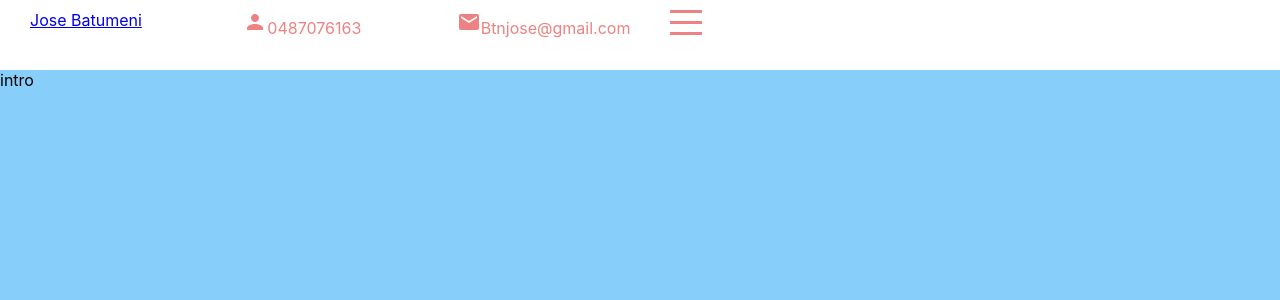
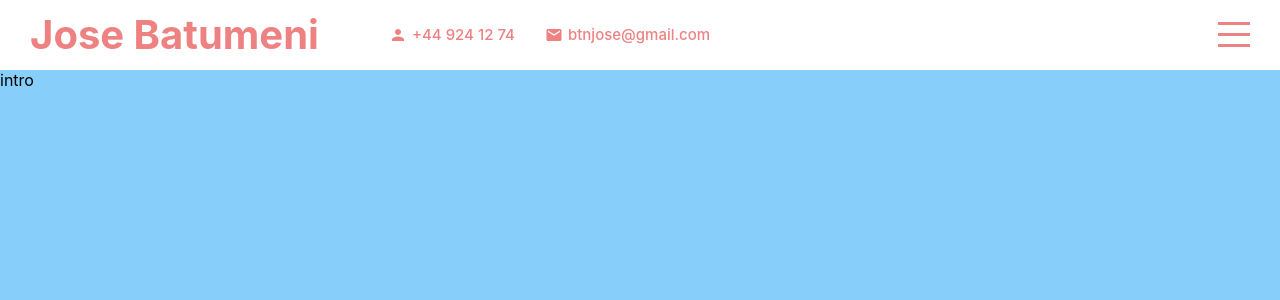
Before and after one commit to JoseTbn/my-react-portfolio, a React (Create React App) app: page / in a window 1280 px wide. Shown: the top 300 px of the page. Built offline with nearby package versions, Linux system fonts and the light colour scheme.

Commit message:
error solved

```diff
--- a/src/App.js
+++ b/src/App.js
@@ -1,3 +1,4 @@
+import React ,{ useState} from "react";
 import './App.scss';
 import Contact from './Components/Contact/Contact';
 import Intro from './Components/Intro/Intro';
@@ -6,10 +7,14 @@ import Testimonials from './Components/Testimonials/Testimonials';
 import Topbar from './Components/Topbar/Topbar';
 import Works from './Components/Works/Works';
 
+
 function App() {
+
+  const [hamburgerExpand , setHamburgerExpand] = useState(false)
+
   return (
     <div className="App">
-<Topbar/>
+<Topbar hamburgerExpand ={hamburgerExpand} setHamburgerExpand={setHamburgerExpand}  />
     <div className="sections">
 <Intro/>
 <Portfolio/>
--- a/src/App.scss
+++ b/src/App.scss
@@ -13,11 +13,12 @@ width: 100%;
     &::-webkit-scrollbar{
       display: none;
     }
-  }
 
-  *{
+
+  >*{
    width: 100vw;
    height: calc(100vh - 70px);
    scroll-snap-align:start ;
   }
 }
+}
--- a/src/Components/Topbar/Topbar.js
+++ b/src/Components/Topbar/Topbar.js
@@ -1,11 +1,39 @@
-import React from "react";
+import React  from "react";
 import "./Topbar.scss";
 import MailIcon from "@material-ui/icons/Mail";
 import PersonIcon from "@material-ui/icons/Person";
 
-export default function Topbar() {
-  return (
-    <div className="topbar">
+export default function Topbar({hamburgerExpand , setHamburgerExpand}) {
+
+
+
+
+   return (
+    // <div className={"topbar " + hamburgerExpand && "active"}>
+    //   <div className="wrapper">
+    //     <div className="left">
+    //       <a href="#intro" className="logo">
+    //         Jose Batumeni
+    //       </a>
+    //       <div className="itemContainer">
+    //         <PersonIcon className="icon" />
+    //         <span>0487076163</span>
+    //       </div>
+    //       <div className="itemContainer">
+    //         <MailIcon className="icon" />
+    //         <span>Btnjose@gmail.com</span>
+    //       </div>
+    //     </div>
+    //     <div className="right">
+    //       <div className="hamburger" onClick={() =>hamburgerExpand(!hamburgerExpand)}>
+    //         <span className="line1"></span>
+    //         <span className="line2"></span>
+    //         <span className="line3"></span>
+    //       </div>
+    //     </div>
+    //   </div>
+    // </div>
+<div className={"topbar " + (hamburgerExpand && "active")}>
       <div className="wrapper">
         <div className="left">
           <a href="#intro" className="logo">
@@ -13,21 +41,22 @@ export default function Topbar() {
           </a>
           <div className="itemContainer">
             <PersonIcon className="icon" />
-            <span>0487076163</span>
+            <span>+44 924 12 74</span>
           </div>
           <div className="itemContainer">
             <MailIcon className="icon" />
-            <span>Btnjose@gmail.com</span>
+            <span>btnjose@gmail.com</span>
           </div>
         </div>
         <div className="right">
-          <div className="hamburger">
+          <div className="hamburger" onClick={()=>setHamburgerExpand(!hamburgerExpand)}>
             <span className="line1"></span>
             <span className="line2"></span>
             <span className="line3"></span>
           </div>
         </div>
       </div>
-    </div>
+</div>
+
   );
 }
--- a/src/Components/Topbar/Topbar.scss
+++ b/src/Components/Topbar/Topbar.scss
@@ -7,11 +7,8 @@
   color: $mainColor;
   position: fixed;
   top: 0;
-  z-index: 2;
-  scrollbar-width: none; // for firefox
-  &::-webkit-scrollbar {
-    display: none;
-  }
+  z-index: 3;
+  transition: all 1s ease;
 
   .wrapper {
     padding: 10px 30px;
@@ -22,16 +19,13 @@
     .left {
       display: flex;
       align-items: center;
-      scrollbar-width: none; // for firefox
-      &::-webkit-scrollbar {
-        display: none;
 
       .logo {
         font-size: 40px;
         font-weight: 700;
         text-decoration: none;
         color: inherit;
-          margin: 40px;
+        margin-right: 40px;
       }
 
       .itemContainer {
@@ -39,14 +33,16 @@
         align-items: center;
         margin-left: 30px;
 
+
+
         .icon {
           font-size: 18px;
           margin-right: 5px;
         }
+
         span {
           font-size: 15px;
-            font-weight: 400;
-          }
+          font-weight: 500;
         }
       }
     }
@@ -64,6 +60,29 @@
           width: 100%;
           height: 3px;
           background-color: $mainColor;
+          transform-origin: left;
+          transition: all 2s ease;
+        }
+      }
+    }
+  }
+
+  &.active {
+    background-color: $mainColor;
+    color: white;
+
+    .hamburger {
+      span {
+        &:first-child {
+          background-color: white;
+          transform: rotate(45deg);
+        }
+        &:nth-child(2) {
+          opacity: 0;
+        }
+        &:last-child {
+          background-color: white;
+          transform: rotate(-45deg);
         }
       }
     }
```
Lines whose indentation alone changed are shown as unchanged.
